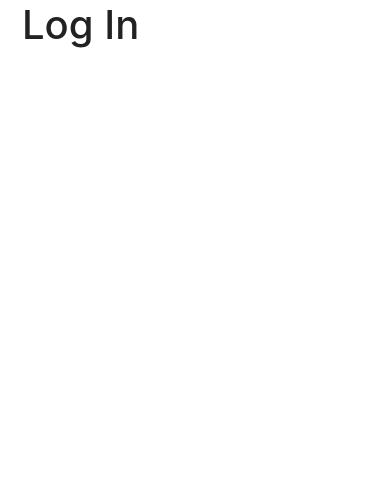
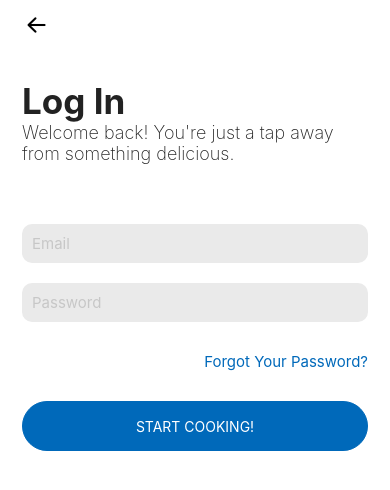
Before and after one commit to NguyenMinhHieu3101/DishDash, a React Native app: screen /Login in a window 390 px wide. Shown: the top 490 px of the page. Built offline with nearby package versions, Linux system fonts and the light colour scheme.

Commit message:
UI Login

```diff
--- a/App.js
+++ b/App.js
@@ -1,9 +1,8 @@
 import { StatusBar } from "expo-status-bar";
 import { StyleSheet, Text, View } from "react-native";
-import HomeScreen from "./screens/HomeScreen";
 import { NavigationContainer } from "@react-navigation/native";
 import { createNativeStackNavigator } from "@react-navigation/native-stack";
-import { Login, Signup, Welcome } from "./screens";
+import { Login, Signup, Welcome, HomeScreen } from "./screens";
 
 const Stack = createNativeStackNavigator();
 export default function App() {
@@ -35,6 +34,13 @@ export default function App() {
             headerShown: false,
           }}
         />
+        <Stack.Screen
+          name="HomeScreen"
+          component={HomeScreen}
+          options={{
+            headerShown: false,
+          }}
+        />
       </Stack.Navigator>
     </NavigationContainer>
   );
--- a/app.json
+++ b/app.json
@@ -6,7 +6,7 @@
     "orientation": "portrait",
     "userInterfaceStyle": "light",
     "splash": {
-      "image": "./assets/image/splash.png",
+      "image": "",
       "resizeMode": "contain",
       "backgroundColor": "#ffffff"
     },
--- a/components/Button.js
+++ /dev/null
@@ -1,85 +0,0 @@
-import { View, Text, Pressable } from "react-native";
-import React from "react";
-import { StyleSheet } from "react-native";
-import COLORS from "../constants/colors";
-import { TouchableOpacity } from "react-native";
-
-// const Button = (props) => {
-//     const filledBgColor = props.color || COLORS.primary;
-//     const outlinedColor = props.outlinedColor || COLORS.white;
-//     const bgColor = props.filled ? filledBgColor : outlinedColor;
-//     const textColor = props.filled ? COLORS.white : COLORS.primary;
-//     return (
-//         <TouchableOpacity
-//             style={{
-//                 ...styles.button,
-//                 ...{ backgroundColor: bgColor },
-//                 ...props.styles
-//             }}
-//             onPress={props.onPress}
-//         >
-//             <Text style={{ fontSize: 15, fontWeight: 500, position: "absolute", ... {color: textColor} }}>{props.title}</Text>
-//         </TouchableOpacity>
-//     )
-// }
-
-// const styles = StyleSheet.create({
-//     button: {
-//         paddingBottom: 16,
-//         paddingVertical: 10,
-//         borderColor: COLORS.outlinedColor,
-//         borderWidth: 1,
-//         borderRadius: 40,
-//         alignItems: "center",
-//         justifyContent: "center"
-//     }
-// }
-
-// )
-
-// export default Button
-
-const Button = ({
-    label = '',
-    labelColor = COLORS.black,
-    backgroundColor = COLORS.white,
-    // borderColor = COLORS.primary,
-    width,
-    height,
-    startIcon,
-    endIcon,
-    onPress
-}) => {
-    return (
-        <View>
-                <TouchableOpacity onPress={onPress}
-                    style={[styles.button,
-                    backgroundColor ? { backgroundColor: backgroundColor } : { backgroundColor: COLORS.white },
-                    // borderColor ? { borderColor: borderColor } : { borderColor: COLORS.black },
-                    width ? { width: width } : { width: "100%" },
-                    height ? { height: height } : { height: 45 },]}
-                >
-                    <View style={{ flexDirection: "row", alignItems: "center", justifyContent: "center", position: "absolute" }}>
-                        {startIcon}
-                        <Text style={[styles.buttonText, { color: labelColor }, { fontSize: 15, fontWeight: 500, paddingLeft: 10 }]}>{label}</Text>
-                        {endIcon}
-                    </View>
-                </TouchableOpacity>
-        </View>
-    )
-}
-
-const styles = StyleSheet.create({
-    button: {
-        paddingBottom: 16,
-        paddingVertical: 10,
-        marginTop: 15,
-        // borderColor: COLORS.outlinedColor,
-        // borderWidth: 1,
-        borderRadius: 40,
-        alignItems: "center",
-        justifyContent: "center"
-    }
-})
-
-export default Button
--- a/constants/colors.js
+++ b/constants/colors.js
@@ -4,7 +4,9 @@ const COLORS = {
   primary: "#000000",
   secondary: "#39B68D",
   grey: "#C7C7C7",
+  lightgrey: "#eaeaea",
   darkgrey: "#807D7E",
-}
+  blue: "#0069ba",
+};
 
 export default COLORS;
--- /dev/null
+++ b/constants/fonts.js
@@ -0,0 +1,8 @@
+const FONTSIZE = {
+  small: 15,
+  medium: 18,
+  large: 20,
+  xlarge: 35,
+};
+
+export default FONTSIZE;
--- a/screens/Login.js
+++ b/screens/Login.js
@@ -1,25 +1,100 @@
-import { View, Text } from "react-native";
+import { View, Text, StyleSheet, TextInput, BackHandler } from "react-native";
 import React from "react";
 import { SafeAreaView } from "react-native-safe-area-context";
 import COLORS from "../constants/colors";
-
-const Login = () => {
+import Button from "../components/MyButton";
+import { styled } from "nativewind";
+import FONTSIZE from "../constants/fonts";
+import { AntDesign } from "@expo/vector-icons";
+const Login = ({ navigation }) => {
   return (
-    <SafeAreaView style={{ flex: 1, backgroundColor: COLORS.white }}>
+    <SafeAreaView style={styles.container}>
       <View style={{ flex: 1, marginHorizontal: 22 }}>
-        <Text
-          style={{
-            fontSize: 40,
-            fontWeight: 500,
-            color: COLORS.black,
-            marginView: 12,
-          }}
-        >
-          Log In
-        </Text>
+        <View style={{ alignItems: "flex-start" }}>
+          <Button
+            title="Sign Up"
+            onPress={() => navigation.navigate("Welcome")}
+            backgroundColor="transparent"
+            borderColor="transparent"
+            width={"20%"}
+            height={50}
+            startIcon={
+              <AntDesign
+                name="arrowleft"
+                size={24}
+                color="black"
+                style={{ marginRight: 40 }}
+              />
+            }
+          ></Button>
+        </View>
+        <View style={styles.view}>
+          <Text style={styles.title}>Log In</Text>
+          <Text style={styles.text}>
+            Welcome back! You're just a tap away from something delicious.
+          </Text>
+        </View>
+        <View style={styles.view}>
+          <TextInput
+            placeholder="Email"
+            placeholderTextColor={COLORS.grey}
+            style={styles.input}
+          ></TextInput>
+          <TextInput
+            placeholder="Password"
+            secureTextEntry
+            placeholderTextColor={COLORS.grey}
+            style={styles.input}
+          ></TextInput>
+        </View>
+        <View style={{ alignItems: "flex-end" }}>
+          <Text style={{ fontSize: FONTSIZE.small, color: COLORS.blue }}>
+            Forgot Your Password?
+          </Text>
+        </View>
+        <View style={styles.view}>
+          <Button
+            title="Log In"
+            onPress={() => navigation.navigate("HomeScreen")}
+            backgroundColor={COLORS.blue}
+            label="Start Cooking!"
+            labelColor={COLORS.white}
+            borderColor={COLORS.blue}
+            // borderColor={COLORS.white}
+            width={"100%"}
+            height={50}
+          ></Button>
+        </View>
       </View>
     </SafeAreaView>
   );
 };
+const styles = StyleSheet.create({
+  container: {
+    flex: 1,
+    backgroundColor: COLORS.white,
+  },
+  view: {
+    marginTop: 30,
+    marginVertical: 20,
+  },
+  title: {
+    fontSize: FONTSIZE.xlarge,
+    fontWeight: "700",
+    color: COLORS.black,
+  },
+  text: {
+    fontSize: FONTSIZE.medium,
+    fontWeight: "200",
+    color: COLORS.black,
+  },
+  input: {
+    backgroundColor: COLORS.lightgrey,
+    fontSize: FONTSIZE.small,
+    padding: 10,
+    borderRadius: 10,
+    marginVertical: 10,
+  },
+});
 
 export default Login;
--- a/screens/Welcome.js
+++ b/screens/Welcome.js
@@ -4,7 +4,7 @@ import { LinearGradient } from "expo-linear-gradient";
 import COLORS from "../constants/colors";
 import { Image } from "react-native";
 import IMAGES from "../constants/images";
-import Button from "../components/Button";
+import Button from "../components/MyButton";
 import Icon from "react-native-vector-icons/Ionicons";
 const Welcome = ({ navigation }) => {
   return (
@@ -66,12 +66,13 @@ const Welcome = ({ navigation }) => {
               flexDirection: "row",
               justifyContent: "space-between",
               width: "100%",
+              marginBottom: 20,
             }}
           >
             <Button
               onPress={() => navigation.navigate("Signup")}
               labelColor={COLORS.black}
-              // borderColor={COLORS.black}
+              borderColor={COLORS.white}
               width={170}
               height={45}
               startIcon={
@@ -88,6 +89,11 @@ const Welcome = ({ navigation }) => {
             <Button
               onPress={() => navigation.navigate("Signup")}
               // label={<Text style={{fontSize: 22, fontWeight: 700}}>f</Text>}
+              backgroundColor={"#3a559f"}
+              labelColor={COLORS.white}
+              borderColor={"#3a559f"}
+              width={170}
+              height={45}
               startIcon={
                 <Image
                   source={IMAGES.icon_facebook}
@@ -98,22 +104,17 @@ const Welcome = ({ navigation }) => {
                   }}
                 />
               }
-              backgroundColor={"#3a559f"}
-              labelColor={COLORS.white}
-              // borderColor={"#3a559f"}
-              width={170}
-              height={45}
             ></Button>
           </View>
 
           <TouchableOpacity>
             <Button
               onPress={() => {
-                navigation.navigate("Login");
+                navigation.navigate("Signup");
               }}
               label="SIGN UP WITH EMAIL"
               labelColor={COLORS.black}
-              // borderColor={COLORS.black}
+              borderColor={COLORS.white}
               width="100%"
               height={45}
               startIcon={<Icon name="mail" size={20} color="black"></Icon>}
@@ -155,8 +156,4 @@ const Welcome = ({ navigation }) => {
   );
 };
 
-// const styles = StyleSheet.create({
-
-// })
-
 export default Welcome;
--- a/screens/index.js
+++ b/screens/index.js
@@ -1,9 +1,6 @@
 import Login from "./Login";
 import Signup from "./Signup";
 import Welcome from "./Welcome";
+import HomeScreen from "./HomeScreen";
 
-export {
-    Login,
-    Signup,
-    Welcome
-}
+export { Login, Signup, Welcome, HomeScreen };
```
Also changed, not shown: package.json (+6 -2 lines), 1 other file (tests, documents, lock files or other folders). Lines whose indentation alone changed are shown as unchanged.
